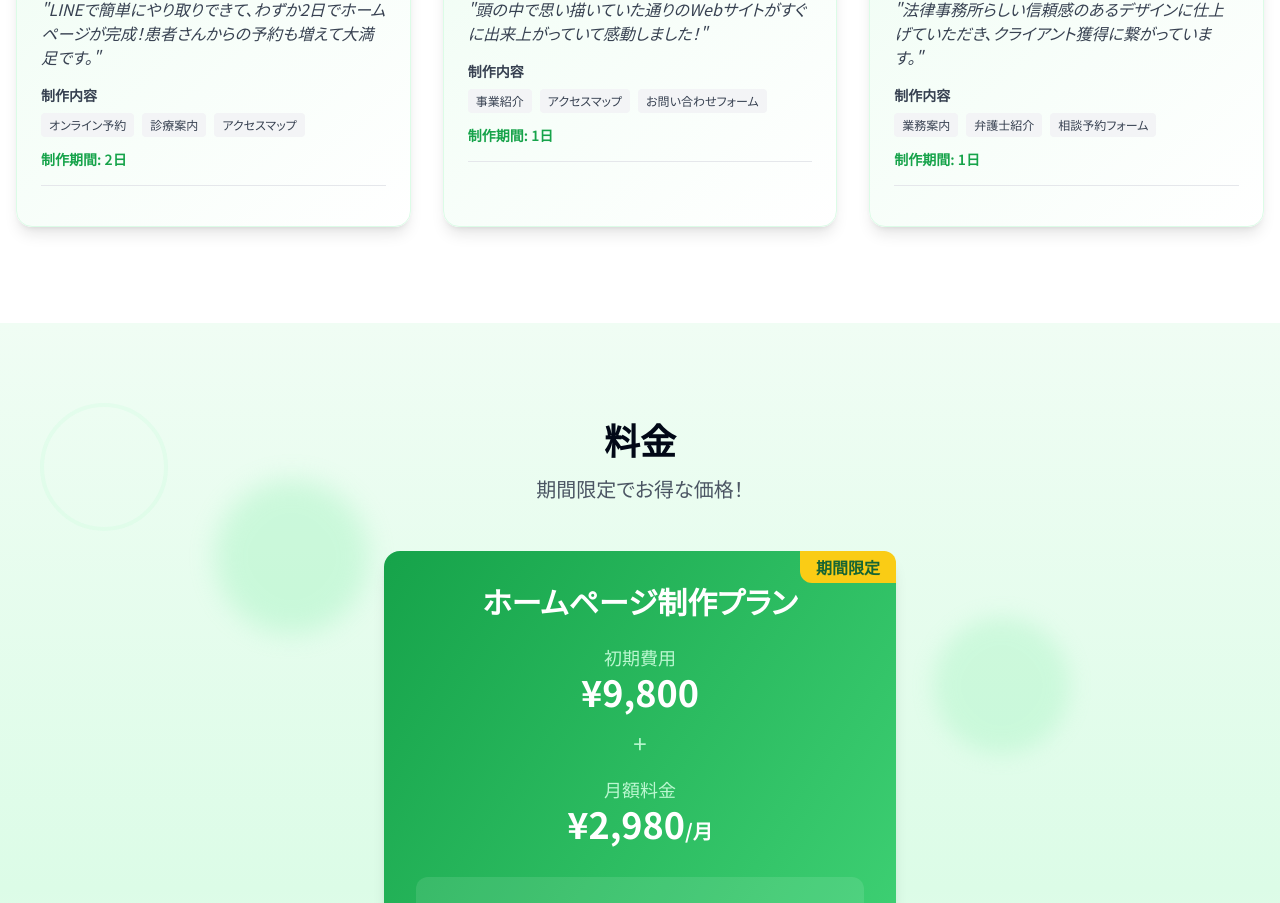
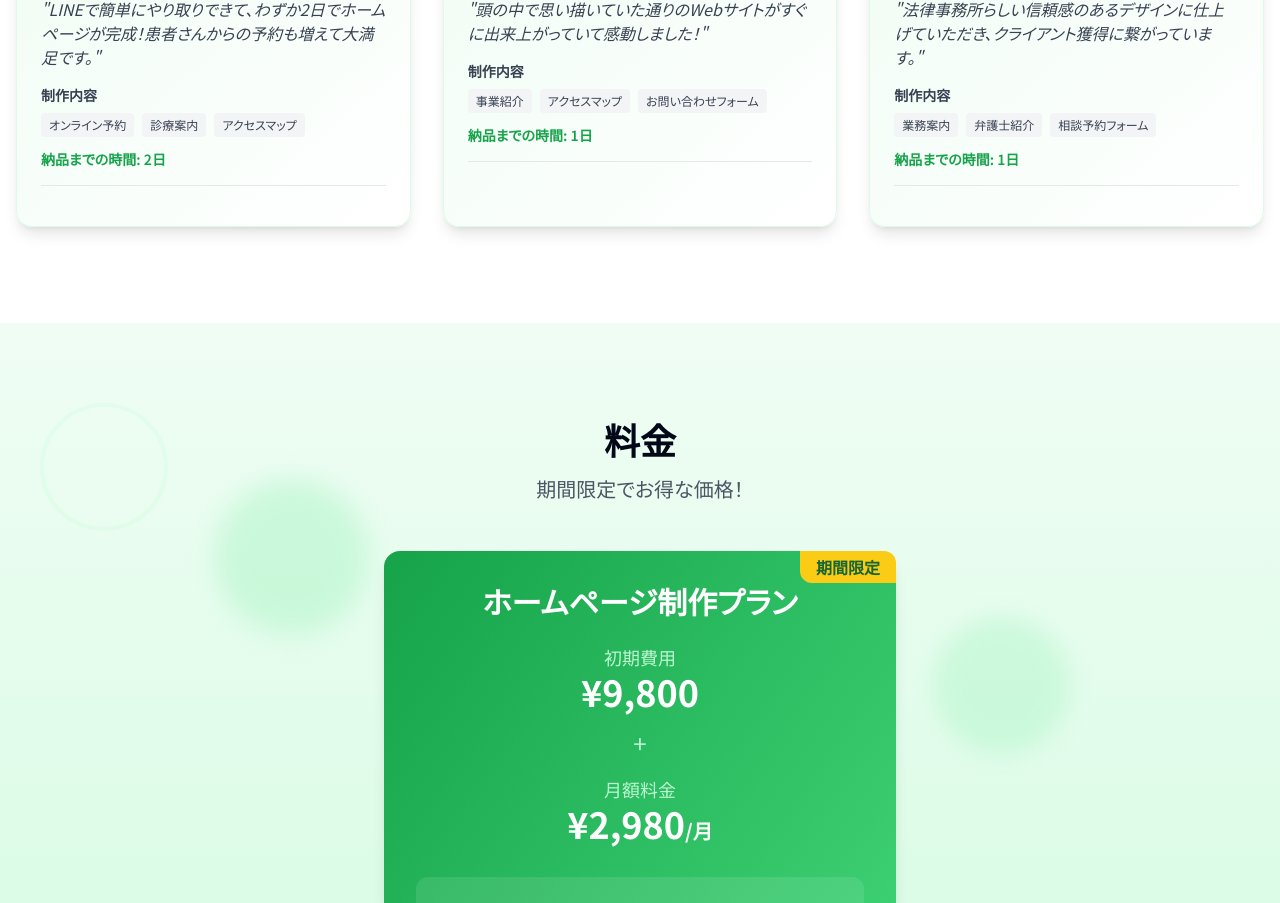
Before and after one commit to Fykqnt/tsukurukun, a Next.js app: page / in a window 1280 px wide. Shown: the part 2020-2923 px from the top of the page. Built offline with nearby package versions, Linux system fonts and the light colour scheme.

Commit message:
small fix

```diff
--- a/components/pricing-section.tsx
+++ b/components/pricing-section.tsx
@@ -99,7 +99,7 @@ const CustomersSection = () => {
                     ))}
                   </div>
                   <div className="text-sm text-green-600 font-semibold">
-                    制作期間: {testimonial.completionTime}
+                    納品までの時間: {testimonial.completionTime}
                   </div>
                 </div>
 
```
